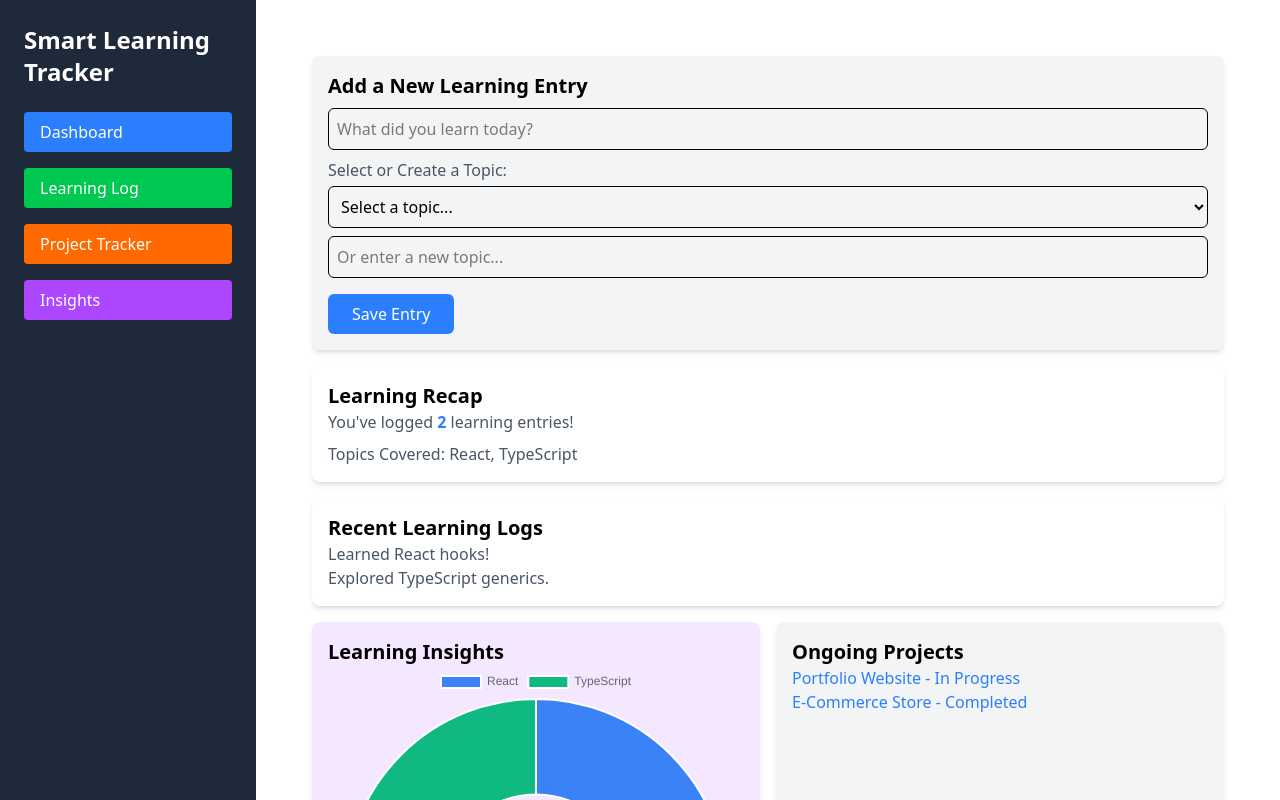
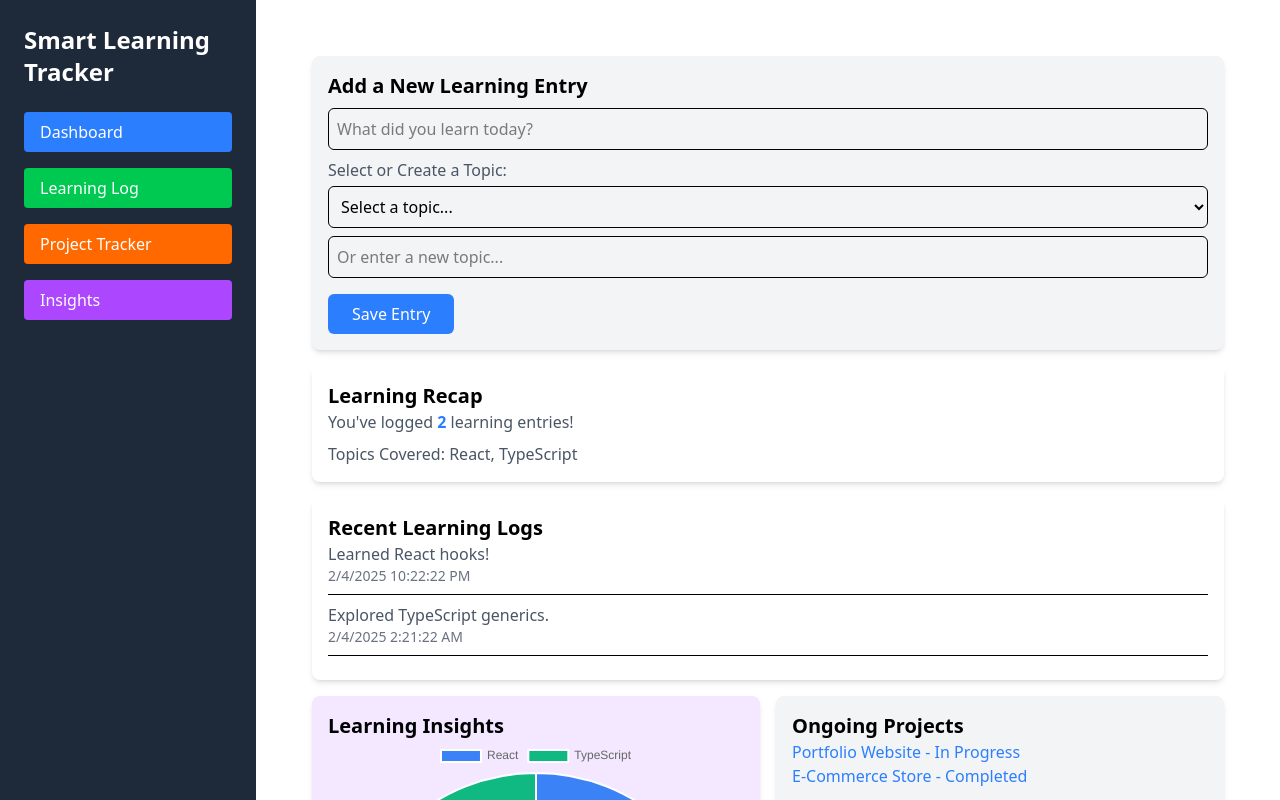
Before and after one commit to henriits/smartLearningTracker, a React (Vite) app: page / in a window 1280 px wide. Shown: the top 800 px of the page. Built offline with nearby package versions, Linux system fonts and the light colour scheme.

Commit message:
feat: add createdAt property to LearningLogType and update logs in App and Dashboard components

```diff
--- a/src/App.tsx
+++ b/src/App.tsx
@@ -9,8 +9,16 @@ import type { Project, LearningLogType } from "./types/types";
 
 function App() {
   const [logs, setLogs] = useState<LearningLogType[]>([
-    { text: "Learned React hooks!", tags: ["React"] },
-    { text: "Explored TypeScript generics.", tags: ["TypeScript"] },
+    {
+      text: "Learned React hooks!",
+      tags: ["React"],
+      createdAt: new Date("2025-02-04T22:22:22"),
+    },
+    {
+      text: "Explored TypeScript generics.",
+      tags: ["TypeScript"],
+      createdAt: new Date("2025-02-04T02:21:22"),
+    },
   ]);
 
   const [projects, setProjects] = useState<Project[]>([
--- a/src/components/Dashboard.tsx
+++ b/src/components/Dashboard.tsx
@@ -70,7 +70,11 @@ const Dashboard = ({
 
     const updatedLogs = [
       ...logs,
-      { text: newEntry.text, tags: [newEntry.topic || "General"] },
+      {
+        text: newEntry.text,
+        tags: [newEntry.topic || "General"],
+        createdAt: new Date(),
+      },
     ];
     setLogs(updatedLogs);
     setNewEntry({ text: "", topic: "" });
@@ -149,10 +153,14 @@ const Dashboard = ({
         {/* Recent Learning Logs */}
         <div className="col-span-2 bg-white shadow-md rounded-lg p-4">
           <h3 className="text-xl font-semibold">Recent Learning Logs</h3>
-          {logs.slice(0, 3).map((log, index) => (
-            <p key={index} className="text-gray-600">
-              {log.text}
-            </p>
+          {logs.slice(-5).map((log, index) => (
+            <div key={index} className="border-b pb-2 mb-2">
+              <p className="text-gray-600">{log.text}</p>
+              <p className="text-sm text-gray-500">
+                {new Date(log.createdAt).toLocaleDateString()}{" "}
+                {new Date(log.createdAt).toLocaleTimeString()}
+              </p>
+            </div>
           ))}
         </div>
 
--- a/src/types/types.ts
+++ b/src/types/types.ts
@@ -11,4 +11,5 @@ export type ProjectStatus = "In Progress" | "Completed" | "On Hold";
 export interface LearningLogType {
   text: string;
   tags: string[];
+  createdAt: Date;
 }
```
